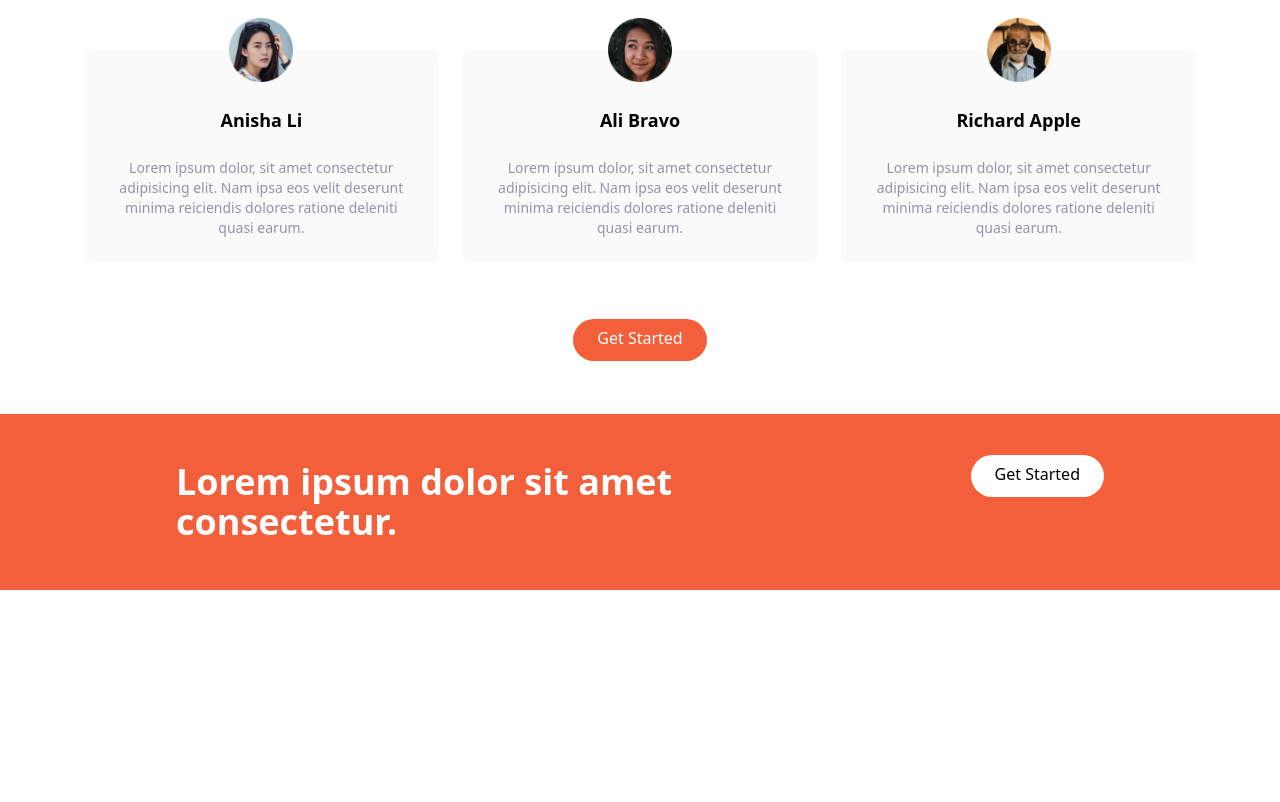
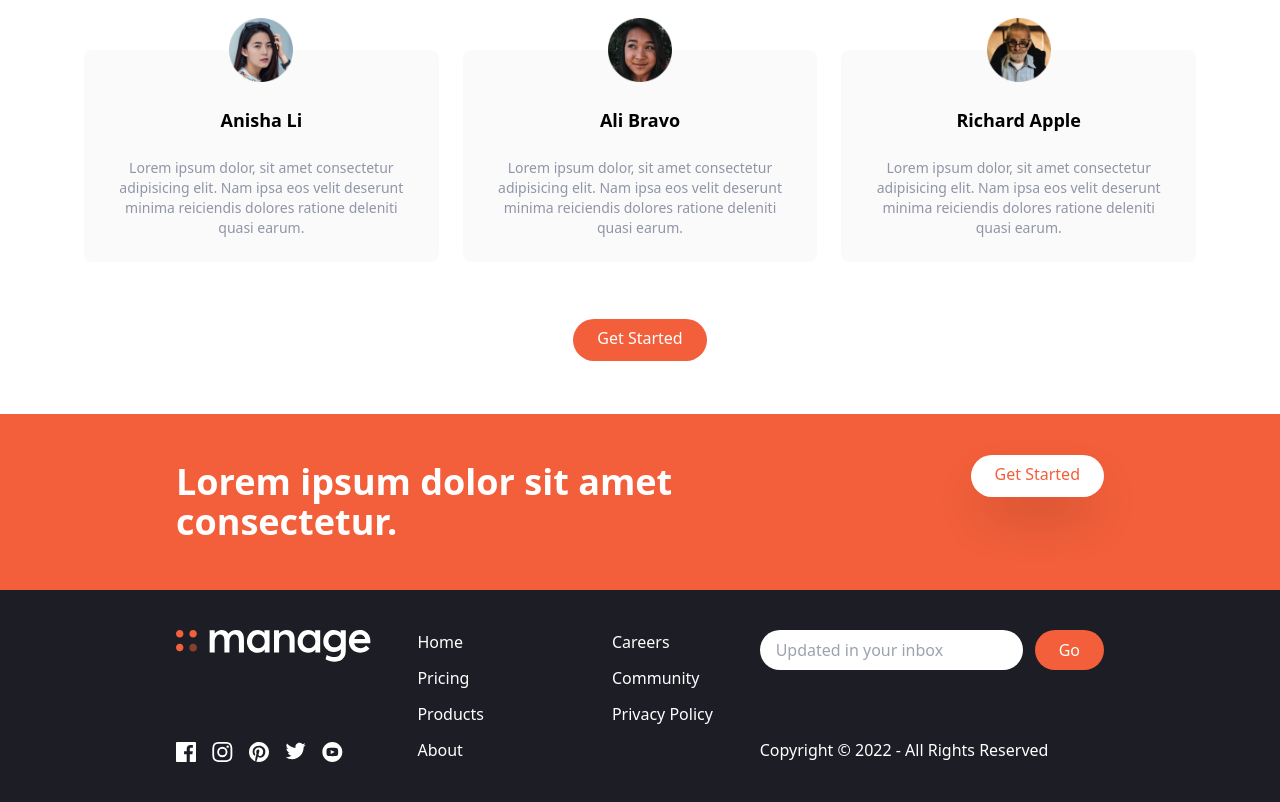
Before and after one commit to Plehlowla/Tailwind-Crash-Course, a website: page src/index.html in a window 1280 px wide. Shown: the part 1474-2276 px from the top of the page. Before the commit the page ends 2064 px from the top, so only its background shows below. Drawn offline with Linux system fonts and the light colour scheme.

Commit message:
footer section

```diff
--- a/src/index.html
+++ b/src/index.html
@@ -195,6 +195,71 @@
         </div>
     </section>
 
+    <!-- Footer -->
+    <footer class="bg-veryDarkBlue">
+        <!-- Flex Container -->
+        <div class="container flex flex-col-reverse justify-between px-6 py-10 mx-auto space-y-8 md:flex-row md:space-y-0">
+            <!-- Logo and social links container -->
+            <div class="flex flex-col-reverse items-center justify-between space-y-12 md:flex-col md:space-y-0 md:items-start">
+                <div class="mx-auto my-6 text-center text-white md:hidden">
+                    Copyright &copy; 2022 - All Rights Reserved
+                </div>
+                <!-- Logo -->
+                <img src="/img/logo-white.svg" class="h-8" alt="">
+                <!-- Social Links Container -->
+                <div class="flex justify-center space-x-4">
+                    <!-- Link -->
+                    <a href="#">
+                        <img src="/img/icon-facebook.svg" alt="">
+                    </a>
+                    <!-- Link -->
+                    <a href="#">
+                        <img src="/img/icon-instagram.svg" alt="">
+                    </a>
+                    <!-- Link -->
+                    <a href="#">
+                        <img src="/img/icon-pinterest.svg" alt="">
+                    </a>
+                    <!-- Link -->
+                    <a href="#">
+                        <img src="/img/icon-twitter.svg" alt="">
+                    </a>
+                    <!-- Link -->
+                    <a href="#">
+                        <img src="/img/icon-youtube.svg" alt="">
+                    </a>
+                </div>
+            </div>
+            <!-- List Container -->
+            <div class="flex justify-around space-x-32">
+                <div class="flex flex-col space-y-3 text-white">
+                    <a href="" class="hover:text-brightRed">Home</a>
+                    <a href="" class="hover:text-brightRed">Pricing</a>
+                    <a href="" class="hover:text-brightRed">Products</a>
+                    <a href="" class="hover:text-brightRed">About</a>
+                </div>
+                <div class="flex flex-col space-y-3 text-white">
+                    <a href="" class="hover:text-brightRed">Careers</a>
+                    <a href="" class="hover:text-brightRed">Community</a>
+                    <a href="" class="hover:text-brightRed">Privacy Policy</a>
+                </div>
+            </div>
+
+            <!-- Input Container -->
+            <div class="flex flex-col justify-between">
+                <form>
+                    <div class="flex space-x-3">
+                        <input type="text" class="flex-1 px-4 rounded-full focus:outline-none" placeholder="Updated in your inbox">
+                        <button class="px-6 py-2 text-white rounded-full bg-brightRed hover:bg-brightRedLight focus:outline-none">Go</button>
+                    </div>
+                </form>
+
+                <div class="hidden text-white md:block">
+                    Copyright &copy; 2022 - All Rights Reserved
+                </div>
+            </div>
+        </div>
+    </footer>
 
 </body>
 </html>
```
Also changed, not shown: css/main.css.
